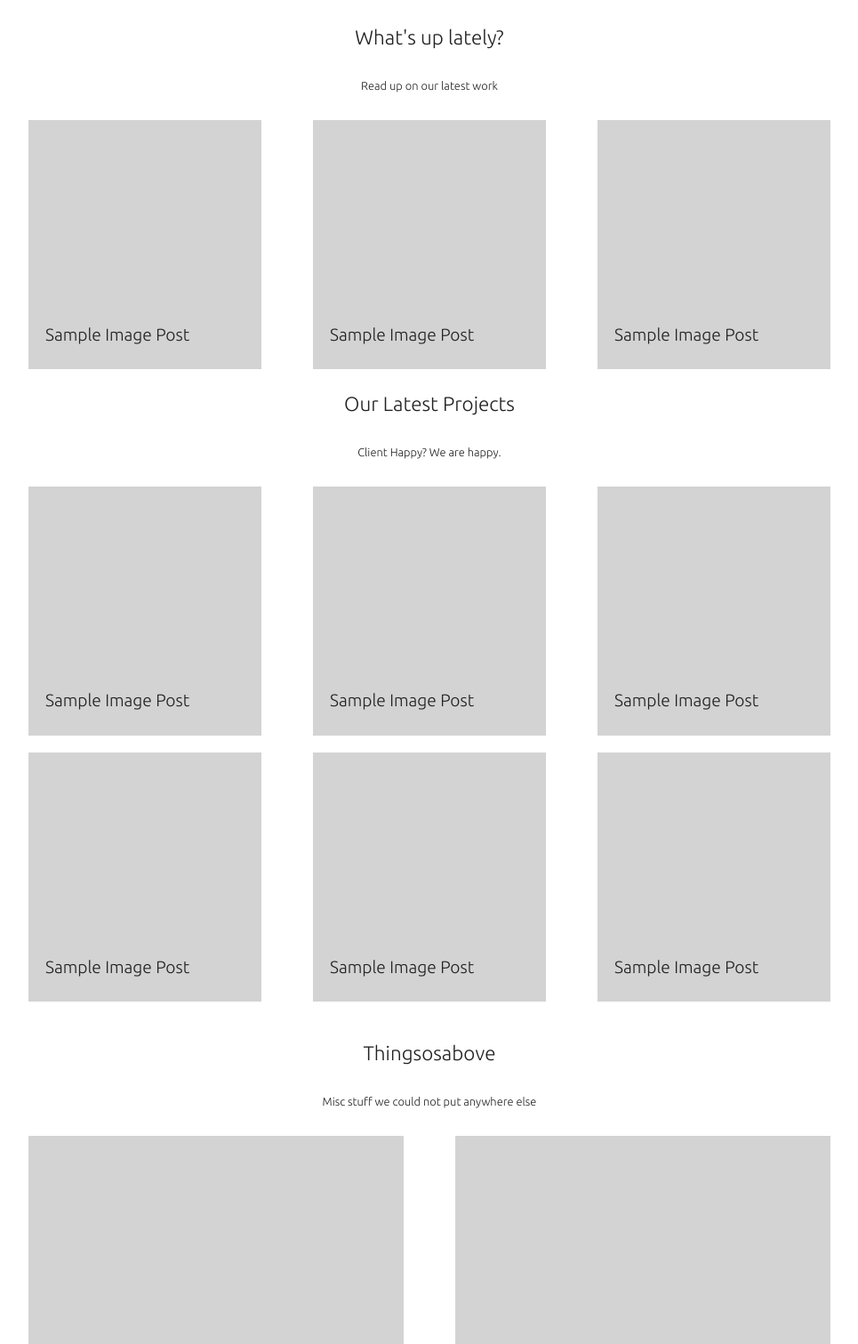
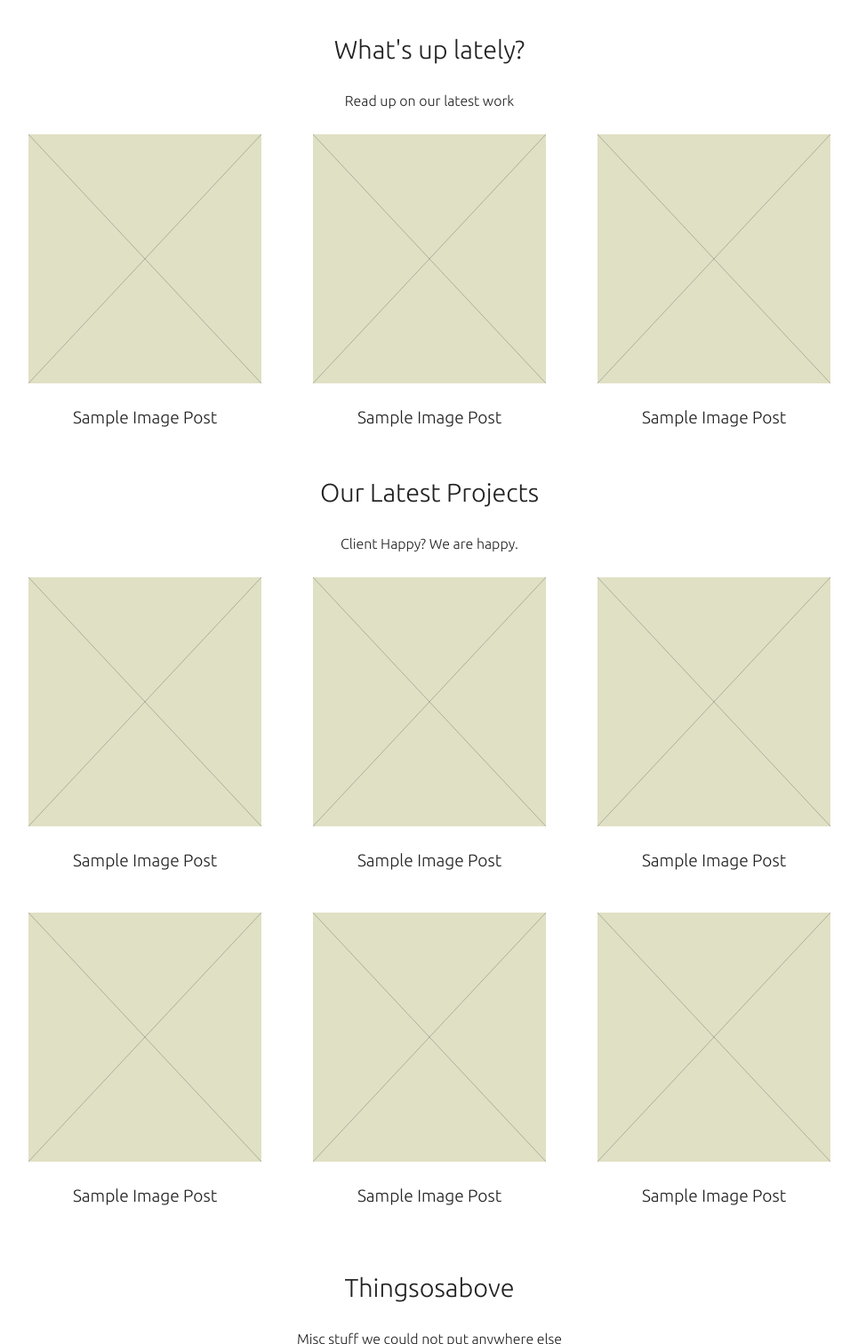
Before and after one commit to Michelle2317/lab02B, a website: page index.html in a window 1280 px wide. Shown: the part 1289-2800 px from the top of the page at 89% size, without its empty margins (157-1122 px from the left). Drawn offline with Linux system fonts and the light colour scheme.

Commit message:
add placeholder images

```diff
--- a/css/style.css
+++ b/css/style.css
@@ -130,8 +130,8 @@ img {
 
 .logo {
     position: relative;
-    top: 1.5em;
-    left: 0.3em;
+    top: 3rem;
+    right: 3.5rem;
 }
 
 .page-nav {
@@ -171,7 +171,7 @@ img {
 }
 
 .page-slider {
-    background-color: lightgray;
+    background-color: #ebebeb;
     height: 70vh;
 }
 
@@ -186,7 +186,6 @@ img {
 .slider-placeholder {
     width: 60em;
     height: 70vh;
-    background-color: darkgray;
 }
 
 .page-intro {
@@ -218,6 +217,7 @@ img {
 
 .project h4 {
     display: flex;
+    z-index: 1;
     align-items: end;
     padding-left: 1rem;
 }
@@ -331,15 +331,20 @@ header {
    Modify as content requires.
    ========================================================================== */
 
-@media only screen and (min-width: 35em) {
-    /* Style adjustments for viewports that meet the condition */
+/* Small only */
+@media screen and (max-width: 39.9375em) {
 }
-
-@media print,
-    (-webkit-min-device-pixel-ratio: 1.25),
-    (min-resolution: 1.25dppx),
-    (min-resolution: 120dpi) {
-    /* Style adjustments for high resolution devices */
+/* Medium and up */
+@media screen and (min-width: 40em) {
+}
+/* Medium only */
+@media screen and (min-width: 40em) and (max-width: 63.9375em) {
+}
+/* Large and up */
+@media screen and (min-width: 64em) {
+}
+/* Large only */
+@media screen and (min-width: 64em) and (max-width: 74.9375em) {
 }
 
 /* ==========================================================================
--- a/index.html
+++ b/index.html
@@ -33,7 +33,7 @@
             <div class="row">
                 <div class="column">
                     <div class="logo">
-                        <h1>Metrolics</h1>
+                        <img src="img/metrolics.png" alt="metrolics">
                     </div>
                 </div>
                 <nav class="page-nav">
@@ -48,7 +48,7 @@
 
         <div class="page-slider">
             <div class="slider-row">
-                <div class="slider-placeholder"></div>
+                <img src="img/placeholder.svg" alt="slider" class="slider-placeholder">
             </div>
         </div>
 
@@ -64,8 +64,8 @@
         <main class="page-main">
             <div class="row">
                 <div class="column">
-                    <h3>Things That We Do</h3>
-                    <h6>Ask us what we can do for you</h6>
+                    <h2>Things That We Do</h2>
+                    <h5>Ask us what we can do for you</h5>
                 </div>
             </div>
             <div class="row">
@@ -87,25 +87,22 @@
         <section class="page-lately">
             <div class="row">
                 <div class="column">
-                    <h3>What's up lately?</h3>
-                    <h6>Read up on our latest work</h6>
+                    <h2>What's up lately?</h2>
+                    <h5>Read up on our latest work</h5>
                 </div>
             </div>
             <div class="row">
                 <div class="column">
-                    <div class="project">
-                        <h4>Sample Image Post</h4>
-                    </div>
+                    <img src="img/placeholder.svg" alt="project-placeholder" class="project">
+                    <h4>Sample Image Post</h4>
                 </div>
                 <div class="column">
-                    <div class="project">
-                        <h4>Sample Image Post</h4>
-                    </div>
+                    <img src="img/placeholder.svg" alt="project-placeholder" class="project">
+                    <h4>Sample Image Post</h4>
                 </div>
                 <div class="column">
-                    <div class="project">
-                        <h4>Sample Image Post</h4>
-                    </div>
+                    <img src="img/placeholder.svg" alt="project-placeholder" class="project">
+                    <h4>Sample Image Post</h4>
                 </div>
             </div>
         </section>
@@ -113,43 +110,37 @@
         <section class="page-latest">
             <div class="row">
                 <div class="column">
-                    <h3>Our Latest Projects</h3>
-                    <h6>Client Happy? We are happy.</h6>
+                    <h2>Our Latest Projects</h2>
+                    <h5>Client Happy? We are happy.</h5>
                 </div>
             </div>
             <div class="row">
                 <div class="column">
-                    <div class="project">
-                        <h4>Sample Image Post</h4>
-                    </div>
+                    <img src="img/placeholder.svg" alt="project-placeholder" class="project">
+                    <h4>Sample Image Post</h4>
                 </div>
                 <div class="column">
-                    <div class="project">
-                        <h4>Sample Image Post</h4>
-                    </div>
+                    <img src="img/placeholder.svg" alt="project-placeholder" class="project">
+                    <h4>Sample Image Post</h4>
                 </div>
                 <div class="column">
-                    <div class="project">
-                        <h4>Sample Image Post</h4>
-                    </div>
+                    <img src="img/placeholder.svg" alt="project-placeholder" class="project">
+                    <h4>Sample Image Post</h4>
                 </div>
             </div>
             <div class="space-row">
                 <div class="row">
                     <div class="column">
-                        <div class="project">
-                            <h4>Sample Image Post</h4>
-                        </div>
+                        <img src="img/placeholder.svg" alt="project-placeholder" class="project">
+                        <h4>Sample Image Post</h4>
                     </div>
                     <div class="column">
-                        <div class="project">
-                            <h4>Sample Image Post</h4>
-                        </div>
+                        <img src="img/placeholder.svg" alt="project-placeholder" class="project">
+                        <h4>Sample Image Post</h4>
                     </div>
                     <div class="column">
-                        <div class="project">
-                            <h4>Sample Image Post</h4>
-                        </div>
+                        <img src="img/placeholder.svg" alt="project-placeholder" class="project">
+                        <h4>Sample Image Post</h4>
                     </div>
                 </div>
             </div>
@@ -158,8 +149,8 @@
         <section class="page-misc">
             <div class="row">
                 <div class="column">
-                    <h3>Thingsosabove</h3>
-                    <h6>Misc stuff we could not put anywhere else</h6>
+                    <h2>Thingsosabove</h2>
+                    <h5>Misc stuff we could not put anywhere else</h5>
                 </div>
             </div>
             <div class="row">
@@ -176,19 +167,19 @@
         <section class="page-sponsors">
             <div class="row">
                 <div class="column">
-                    <div class="column-sponsors"></div>
+                    <img src="img/placeholder.svg" alt="column-placeholder" class="column-sponsors">
                 </div>
                 <div class="column">
-                    <div class="column-sponsors"></div>
+                    <img src="img/placeholder.svg" alt="column-placeholder" class="column-sponsors">
                 </div>
                 <div class="column">
-                    <div class="column-sponsors"></div>
+                    <img src="img/placeholder.svg" alt="column-placeholder" class="column-sponsors">
                 </div>
                 <div class="column">
-                    <div class="column-sponsors"></div>
+                    <img src="img/placeholder.svg" alt="column-placeholder" class="column-sponsors">
                 </div>
                 <div class="column">
-                    <div class="column-sponsors"></div>
+                    <img src="img/placeholder.svg" alt="column-placeholder" class="column-sponsors">
                 </div>
             </div>
           </div>
```
Also changed, not shown: img/metrolics.png (added), img/placeholder.svg (added).
